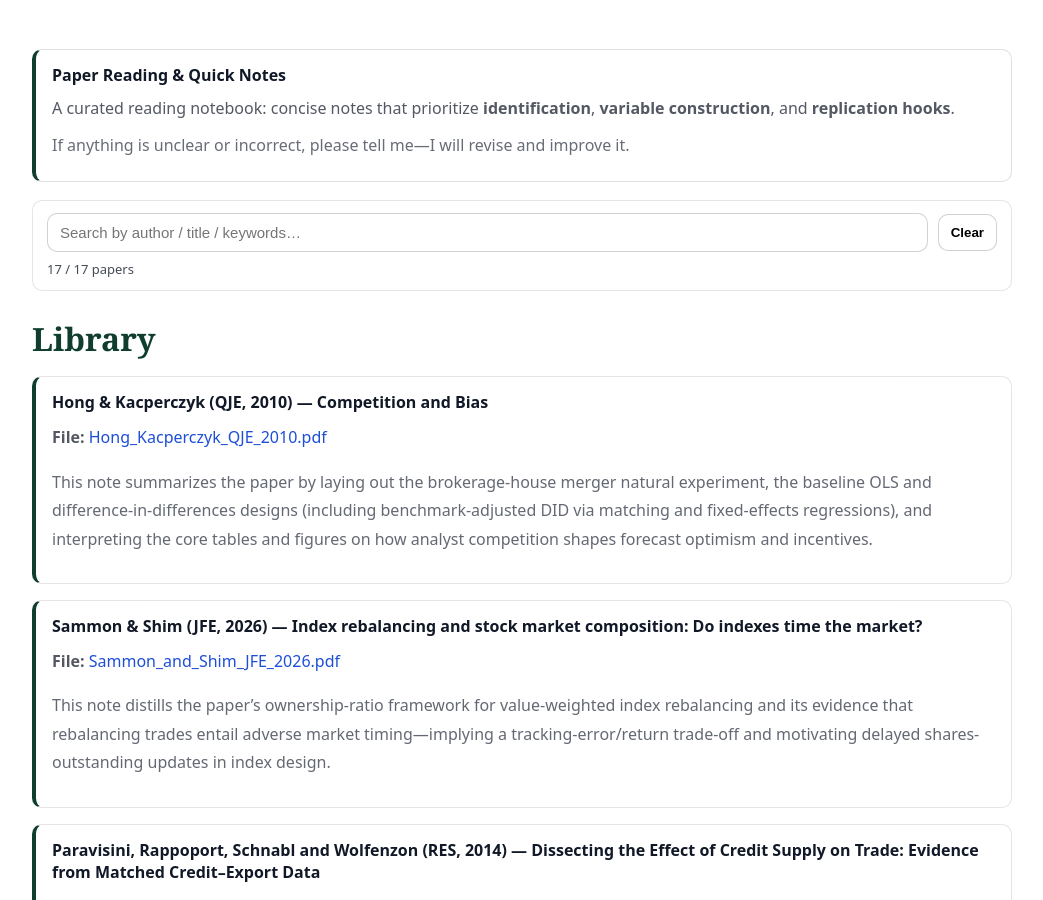
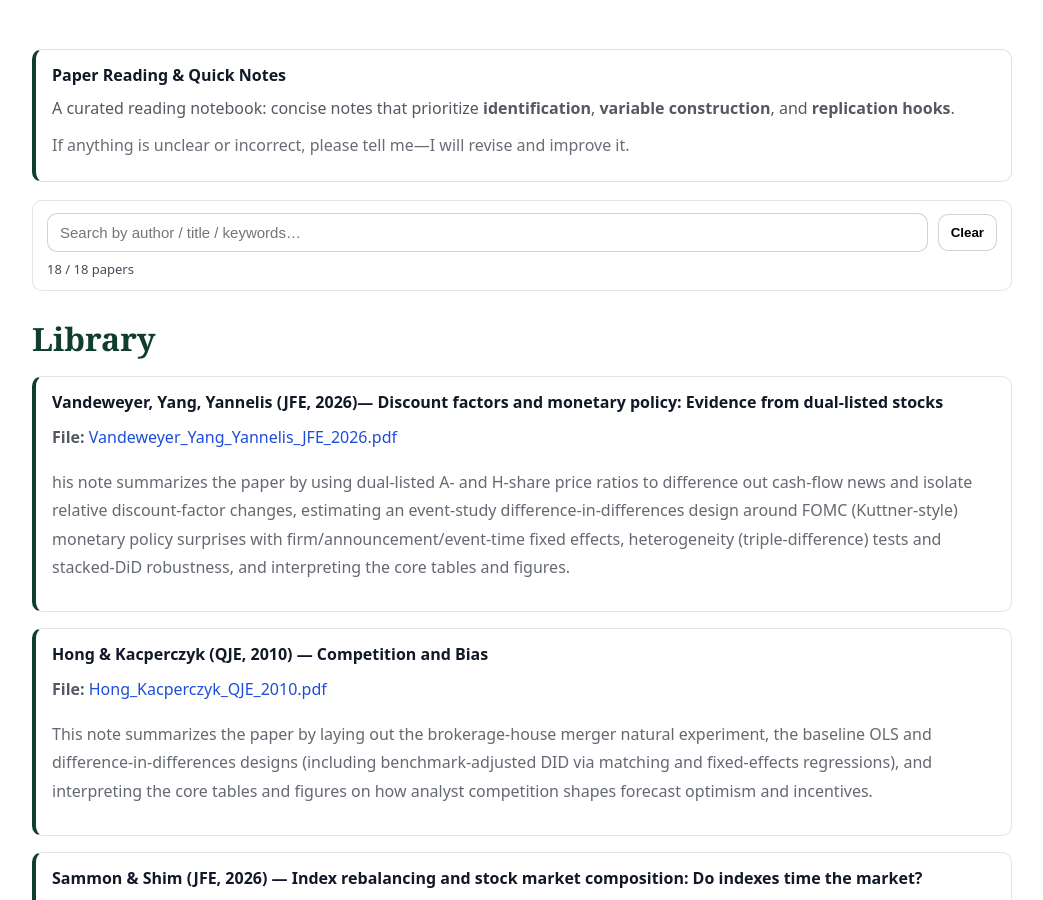
Before and after one commit to yaxinzn/study-archive, a Jekyll site: the page built from reading/index.md, in a window 1280 px wide and 900 px high, scrolled down 498 px. Shown: the whole window, without its empty margins (118-1161 px from the left). Built offline with Jekyll 4.4.1, drawn with Linux system fonts in a browser that asks for light colours.

Commit message:
Reading: add/update Vandeweyer_Yang_Yannelis_JFE_2026.pdf

```diff
--- a/_data/reading.yml
+++ b/_data/reading.yml
@@ -1,3 +1,7 @@
+- title: "Vandeweyer, Yang, Yannelis (JFE, 2026)— Discount factors and monetary policy: Evidence from dual-listed stocks"
+  file: "Vandeweyer_Yang_Yannelis_JFE_2026.pdf"
+  desc: "his note summarizes the paper by using dual-listed A- and H-share price ratios to difference out cash-flow news and isolate relative discount-factor changes, estimating an event-study difference-in-differences design around FOMC (Kuttner-style) monetary policy surprises with firm/announcement/event-time fixed effects, heterogeneity (triple-difference) tests and stacked-DiD robustness, and interpreting the core tables and figures."
+
 - title: "Hong & Kacperczyk (QJE, 2010) — Competition and Bias"
   file: "Hong_Kacperczyk_QJE_2010.pdf"
   desc: "This note summarizes the paper by laying out the brokerage-house merger natural experiment, the baseline OLS and difference-in-differences designs (including benchmark-adjusted DID via matching and fixed-effects regressions), and interpreting the core tables and figures on how analyst competition shapes forecast optimism and incentives."
```
Also changed, not shown: 1 other file.
